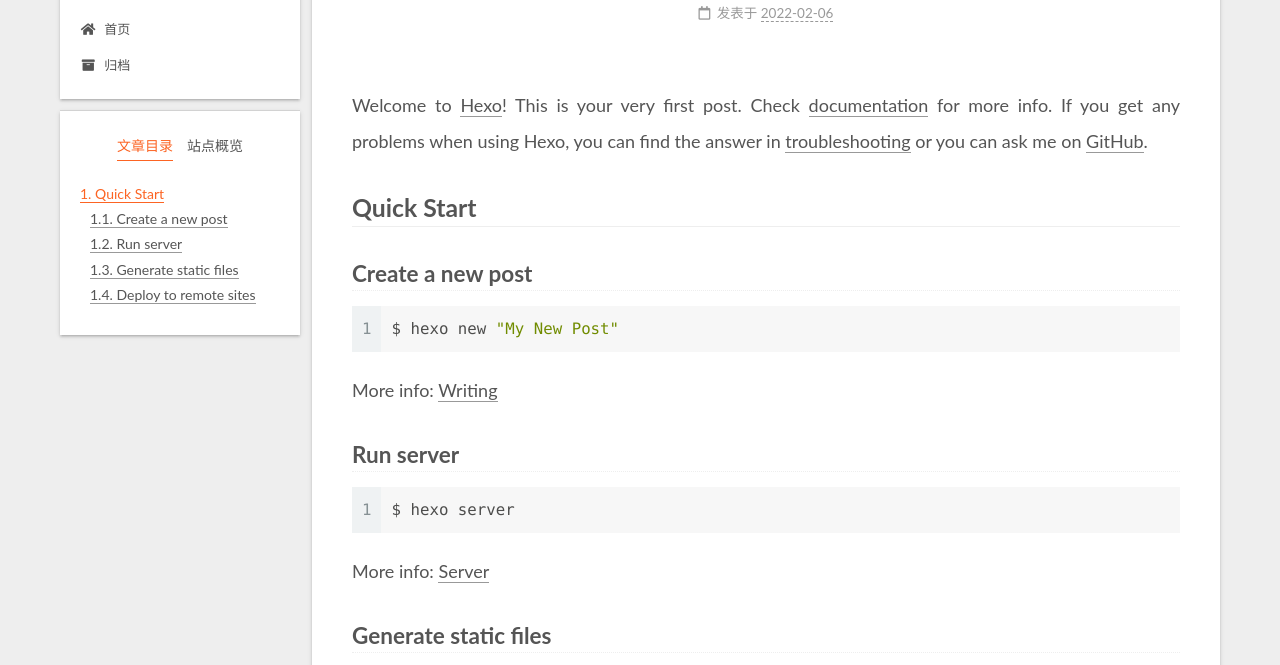
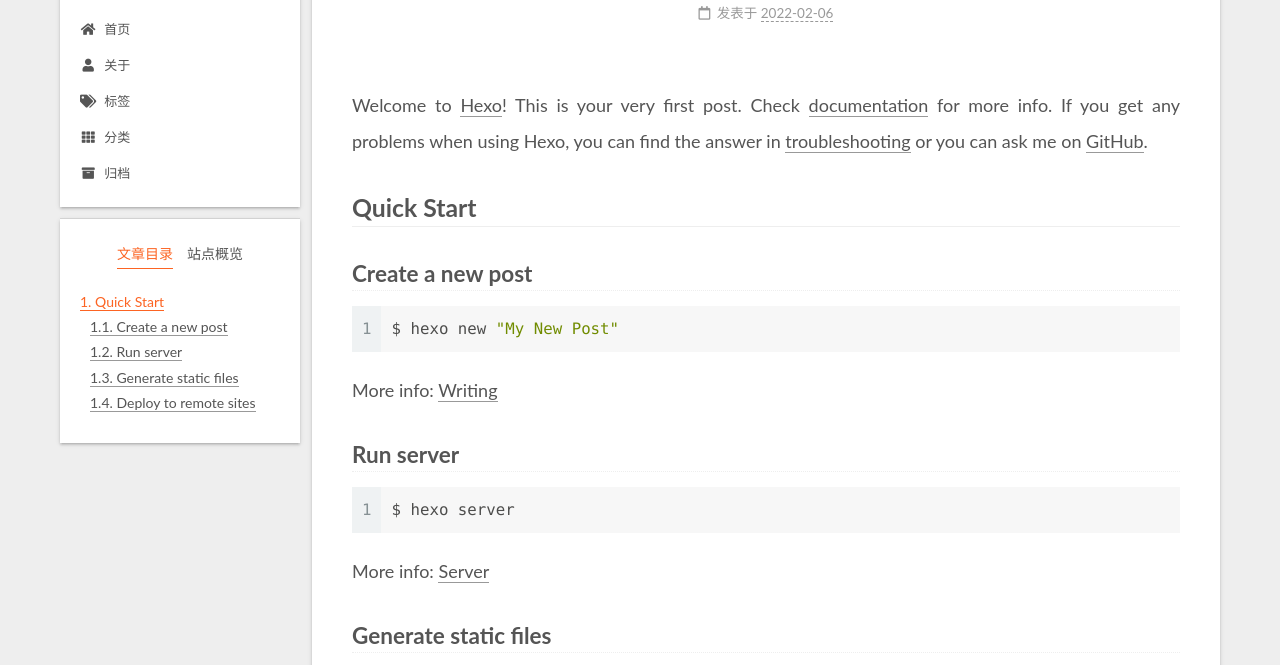
Before and after one commit to kawuwa/kawuwa.github.io, a plain HTML site: page 2022/02/06/hello-world/index.html in a window 1280 px wide. Shown: the part 87-752 px from the top of the page. Drawn offline with Linux system fonts and the light colour scheme.

Commit message:
Site updated: 2022-02-07 13:32:55

```diff
--- a/2022/02/06/hello-world/index.html
+++ b/2022/02/06/hello-world/index.html
@@ -115,6 +115,21 @@
         <li class="menu-item menu-item-home">
 
     <a href="/" rel="section"><i class="fa fa-home fa-fw"></i>首页</a>
+
+  </li>
+        <li class="menu-item menu-item-about">
+
+    <a href="/about/" rel="section"><i class="fa fa-user fa-fw"></i>关于</a>
+
+  </li>
+        <li class="menu-item menu-item-tags">
+
+    <a href="/tags/" rel="section"><i class="fa fa-tags fa-fw"></i>标签</a>
+
+  </li>
+        <li class="menu-item menu-item-categories">
+
+    <a href="/categories/" rel="section"><i class="fa fa-th fa-fw"></i>分类</a>
 
   </li>
         <li class="menu-item menu-item-archives">
--- a/css/main.css
+++ b/css/main.css
@@ -1168,7 +1168,7 @@
 }
 .links-of-author a::before,
 .links-of-author span.exturl::before {
-  background: #3b74ff;
+  background: #df9d29;
   border-radius: 50%;
   content: ' ';
   display: inline-block;
```
Also changed, not shown: archives/2022/02/index.html (+15 -0 lines), archives/2022/index.html (+15 -0 lines), archives/index.html (+15 -0 lines), index.html (+15 -0 lines).
